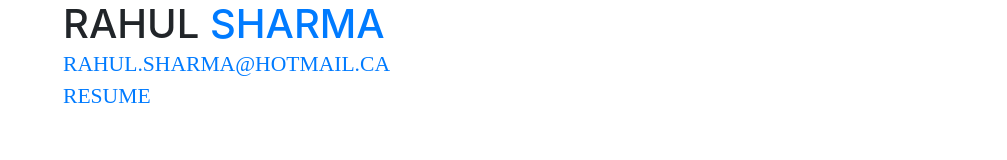
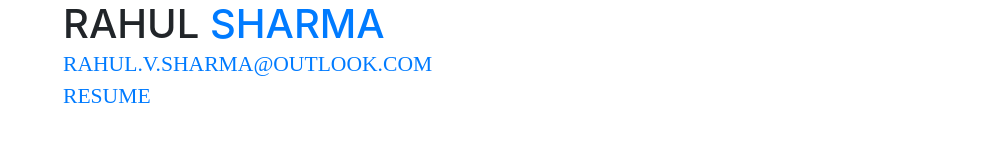
Before and after one commit to rahullsharma/rahullsharma.github.io, a website with bundled scripts: page index.html in a window 1280 px wide. Shown: the top 160 px of the page, without its empty margins (273-1280 px from the left). Built offline with nearby package versions, Linux system fonts and the light colour scheme; a web font is replaced by a local one.

Commit message:
changed email

```diff
--- a/index.html
+++ b/index.html
@@ -37,7 +37,7 @@
             <span class="text-primary">Sharma</span>
           </h1>
           <div class="subheading mb-5">
-            <a href="mailto:rahul.sharma@hotmail.ca">rahul.sharma@hotmail.ca</a> <br>
+            <a href="mailto:rahul.v.sharma@outlook.com">rahul.v.sharma@outlook.com</a> <br>
               <a href = "resume.html">Resume</a>
           </div>
 
```
